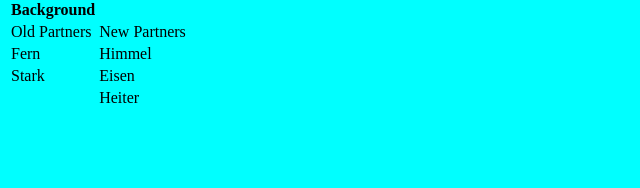
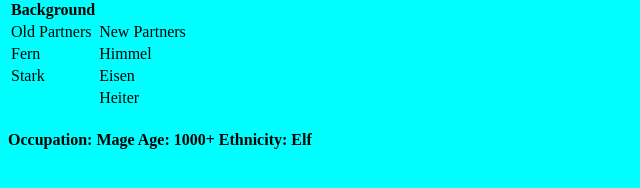
Before and after one commit to maxinejesse/wdd130-chen, a plain HTML site: page index.html in a window 1280 px wide. Shown: the part 46-234 px from the top of the page, without its empty margins (0-640 px from the left). Drawn offline with Linux system fonts and the light colour scheme.

Commit message:
added info and img folder

```diff
--- a/index.html
+++ b/index.html
@@ -35,8 +35,14 @@
             <tr><td></td><td>Heiter</td></tr>
             </tbody>
           </tr>
+    </table>
 
-    </table>
+
+    <h4>
+        Occupation: Mage
+        Age: 1000+
+        Ethnicity: Elf
+    </h4>
 
     <footer>
 
--- a/styles.css
+++ b/styles.css
@@ -1,4 +1,5 @@
 body {
 
     background-color: #00ffff;
+
 }
```
Also changed, not shown: images/1.png (added), images/2.png (added), images/3.jpg (added), images/Logo_Frieren.png (added).
